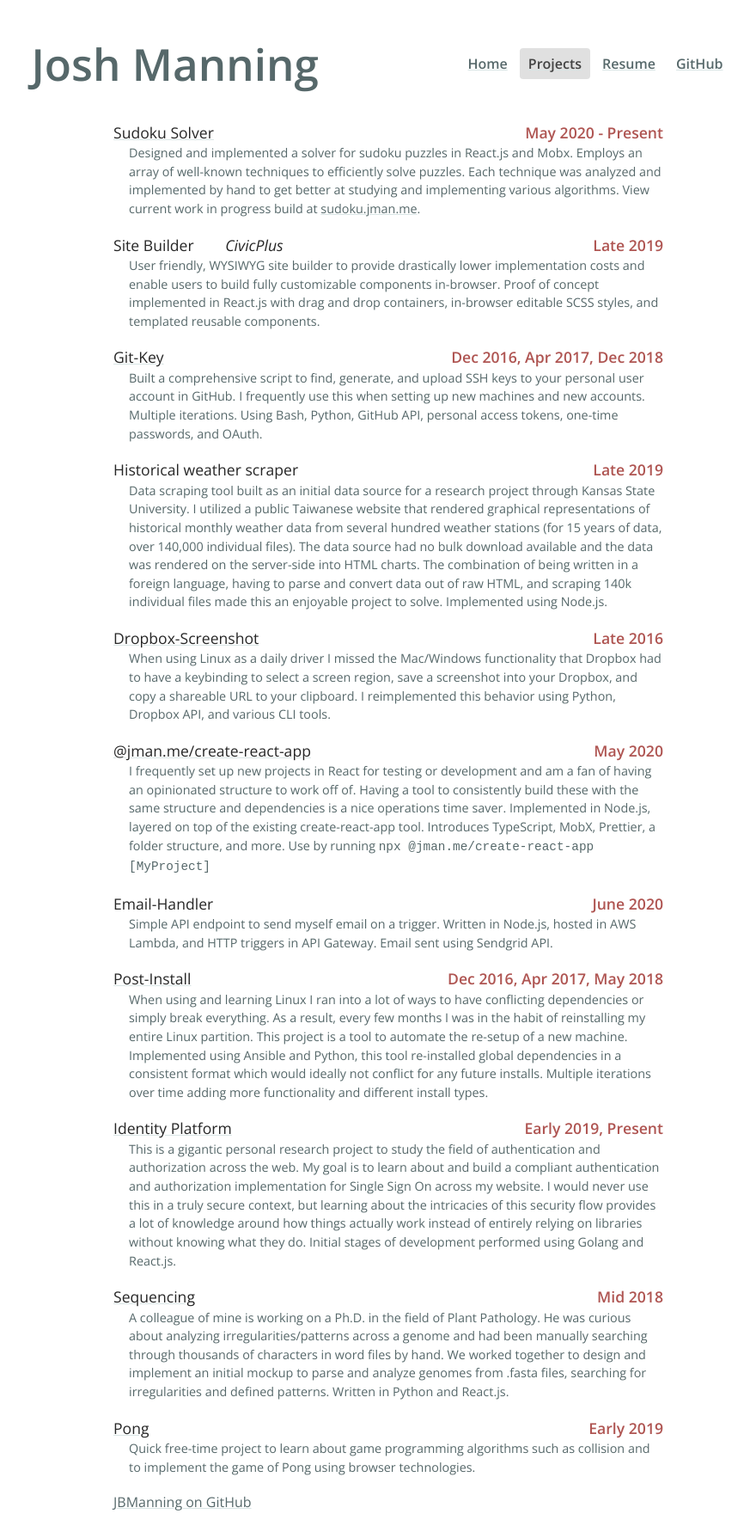
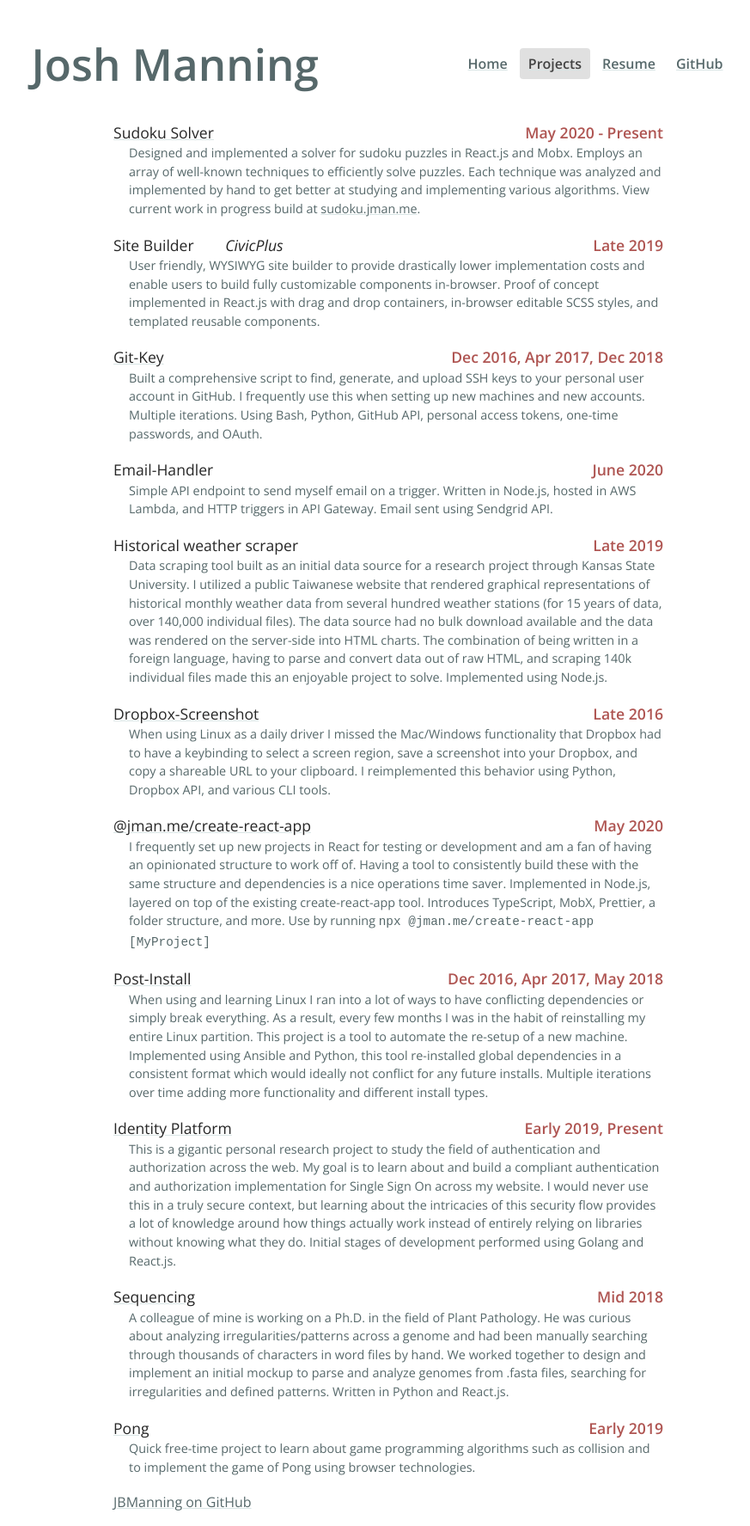
Before and after one commit to its-jman/jman.me, a Jekyll site: the page built from docs/projects/index.html, in a window 1280 px wide. Shown: the whole page at 86% size, without its empty margins (188-1061 px from the left). Built offline with Jekyll 4.4.1, drawn with Linux system fonts in a browser that asks for light colours; part of the change alters nothing that is shown.

````diff
--- a/docs/_data/projects.yml
+++ b/docs/_data/projects.yml
@@ -24,6 +24,12 @@
     your personal user account in GitHub. I frequently use this when setting
     up new machines and new accounts. Multiple iterations. Using Bash, Python,
     GitHub API, personal access tokens, one-time passwords, and OAuth.
+
+- name: "Email-Handler"
+  date: "June 2020"
+  description: |-
+    Simple API endpoint to send myself email on a trigger. Written in Node.js, hosted in
+    AWS Lambda, and HTTP triggers in API Gateway. Email sent using Sendgrid API.
 
 - name: "Historical weather scraper"
   date: "Late 2019"
@@ -56,12 +62,6 @@
     Implemented in Node.js, layered on top of the existing create-react-app tool.
     Introduces TypeScript, MobX, Prettier, a folder structure, and more. Use by
     running ```npx @jman.me/create-react-app [MyProject]```
-
-- name: "Email-Handler"
-  date: "June 2020"
-  description: |-
-    Simple API endpoint to send myself email on a trigger. Written in Node.js, hosted in
-    AWS Lambda, and HTTP triggers in API Gateway. Email sent using Sendgrid API.
 
 - name: "Post-Install"
   repository: https://github.com/jbmanning/post-install
````
